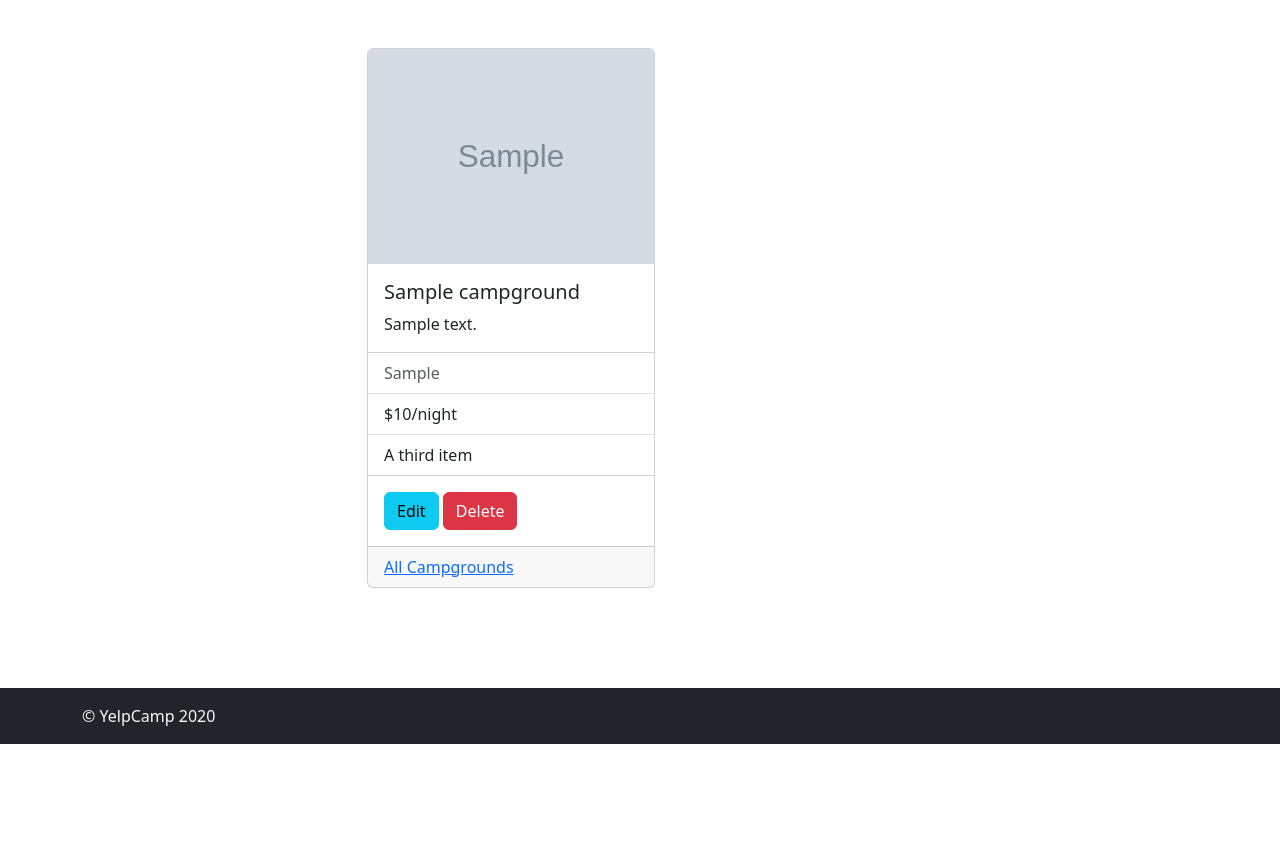
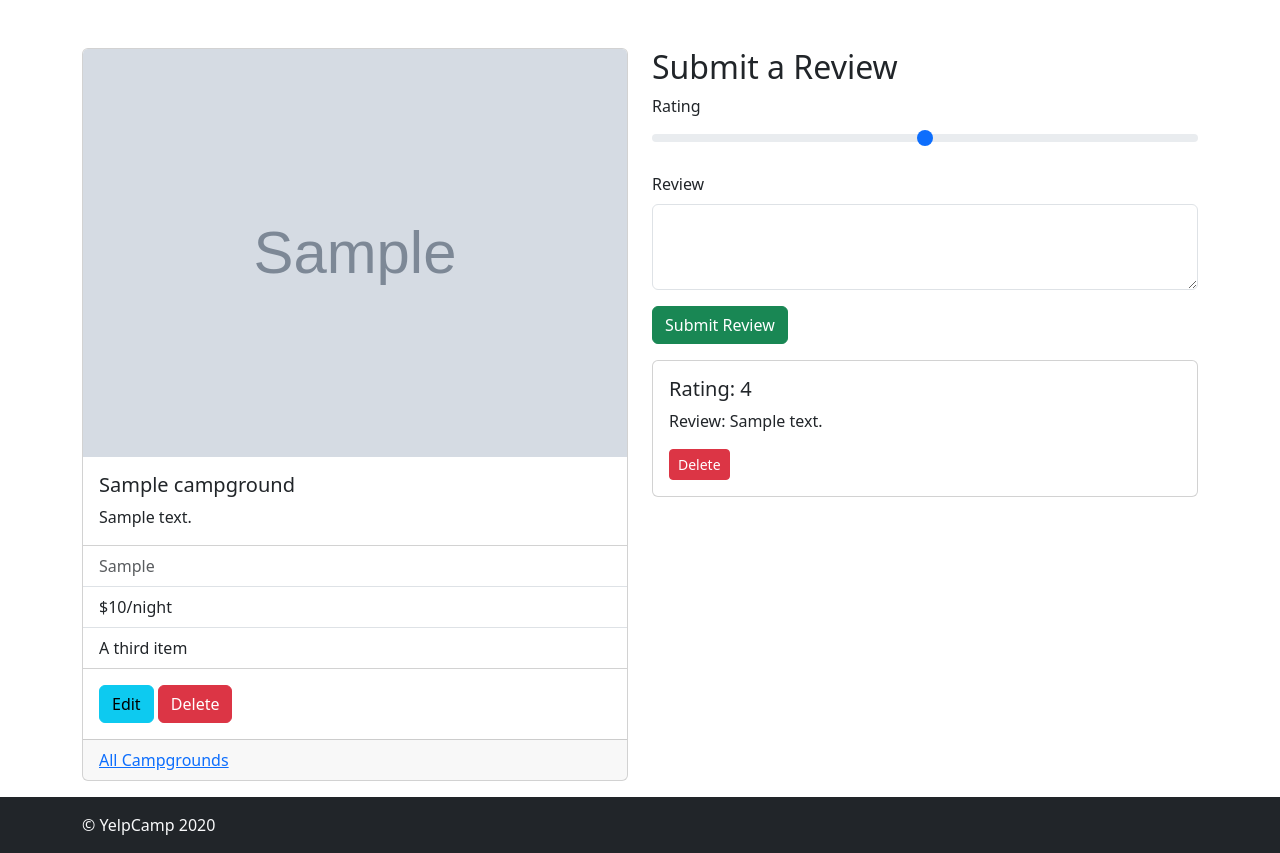
Before and after one commit to siddharthgopakumar/YelpCamp, a Node server app: page /campgrounds/600000000000000000000001 in a window 1280 px wide. Shown: the part 56-909 px from the top of the page. Before the commit the page ends 800 px from the top, so only its background shows below. Run offline with Node 20, Linux system fonts and the light colour scheme; tables that the repository leaves empty hold one stand-in row (values such as "Sample post"); grey boxes marked "Sample" are stand-in pictures; some libraries are stand-ins or nearby versions.

Commit message:
add review functionality

```diff
--- a/app.js
+++ b/app.js
@@ -2,10 +2,11 @@ const express = require("express");
 const path = require("path");
 const mongoose = require("mongoose");
 const engine = require("ejs-mate");
-const { campgroundSchema } = require("./schemas");
+const { campgroundSchema, reviewSchema } = require("./schemas");
 const catchAsync = require("./utils/catchAsync");
 const methodOverride = require("method-override");
 const Campground = require("./models/campground");
+const Review = require("./models/review");
 const ExpressError = require("./utils/ExpressError");
 
 mongoose.connect("mongodb://localhost:27017/yelp-camp");
@@ -26,6 +27,16 @@ app.set("views", path.join(__dirname, "views"));
 
 const validateCampground = (req, res, next) => {
   const result = campgroundSchema.validate(req.body);
+  if (result.error) {
+    const msg = result.error.details.map((el) => el.message).join(",");
+    throw new ExpressError(msg, 400);
+  } else {
+    next();
+  }
+};
+
+const validateReview = (req, res, next) => {
+  const result = reviewSchema.validate(req.body);
   if (result.error) {
     const msg = result.error.details.map((el) => el.message).join(",");
     throw new ExpressError(msg, 400);
@@ -66,7 +77,9 @@ app.get("/campgrounds/new", (req, res) => {
 app.get(
   "/campgrounds/:id",
   catchAsync(async (req, res) => {
-    const campground = await Campground.findById(req.params.id);
+    const campground = await Campground.findById(req.params.id).populate(
+      "reviews",
+    );
     res.render("campgrounds/show", { campground });
   }),
 );
@@ -100,6 +113,29 @@ app.delete(
   }),
 );
 
+app.post(
+  "/campgrounds/:id/reviews",
+  validateReview,
+  catchAsync(async (req, res) => {
+    const campground = await Campground.findById(req.params.id);
+    const review = new Review(req.body.review);
+    campground.reviews.push(review);
+    await review.save();
+    await campground.save();
+    res.redirect(`/campgrounds/${campground._id}`);
+  }),
+);
+
+app.delete(
+  "/campgrounds/:id/reviews/:reviewId",
+  catchAsync(async (req, res) => {
+    const { id, reviewId } = req.params;
+    await Campground.findByIdAndUpdate(id, { $pull: { reviews: reviewId } });
+    await Review.findByIdAndDelete(reviewId);
+    res.redirect(`/campgrounds/${id}`);
+  }),
+);
+
 app.all("/{*path}", (req, res, next) => {
   next(new ExpressError("Page Not Found", 404));
 });
--- a/views/campgrounds/show.ejs
+++ b/views/campgrounds/show.ejs
@@ -1,7 +1,7 @@
 <% layout('/layouts/boilerplate') %>
 <div class="row">
-  <div class="col-6 offset-3">
-    <div class="card mb-3" style="width: 18rem">
+  <div class="col-6 ">
+    <div class="card mb-3" >
       <img src="<%=campground.image%>" class="card-img-top" alt="..." />
       <div class="card-body">
         <h5 class="card-title"><%= campground.title%></h5>
@@ -30,5 +30,55 @@
         <a href="/campgrounds">All Campgrounds</a>
       </div>
     </div>
+
   </div>
-</div>
+  <div class="col-6">
+
+    <form
+    action="/campgrounds/<%= campground._id %>/reviews"
+    method="POST"
+    class="mb-3 validated-form"
+    method="POST"
+    novalidate
+    >
+    <h2>Submit a Review</h2>
+    <div class="mb-3">
+      <label for="rating" class="form-label">Rating</label>
+      <input
+      class="form-range"
+      type="range"
+      min="1"
+      max="5"
+      name="review[rating]"
+      id="rating"
+      />
+    </div>
+    <div class="mb-3">
+      <label for="body" class="form-label">Review</label>
+      <textarea
+      class="form-control"
+      id="body"
+      name="review[body]"
+      rows="3"
+      required
+        ></textarea>
+        <div class="valid-feedback">Looks good!</div>
+      </div>
+
+      <button type="submit" class="btn btn-success">Submit Review</button>
+    </form>
+    <div class="mb-3">
+      <% for(let review of campground.reviews) {%>
+        <div class="card mb-3">
+          <div class=" card-body">
+            <h5 class="card-title">Rating: <%=review.rating%></h5>
+            <p class="card-text">Review: <%=review.body%></p>
+            <form action="/campgrounds/<%=campground._id%>/reviews/<%=review._id%>?_method=DELETE" method="POST" class="d-inline">
+              <button class="btn btn-sm btn-danger">Delete</button>
+            </form>
+          </div>
+        </div>
+        <%}%>
+      </div>
+    </div>
+    </div>
```
Also changed, not shown: models/campground.js (+17 -0 lines), models/review.js (added, +9 -0 lines), schemas.js (+8 -1 lines).
